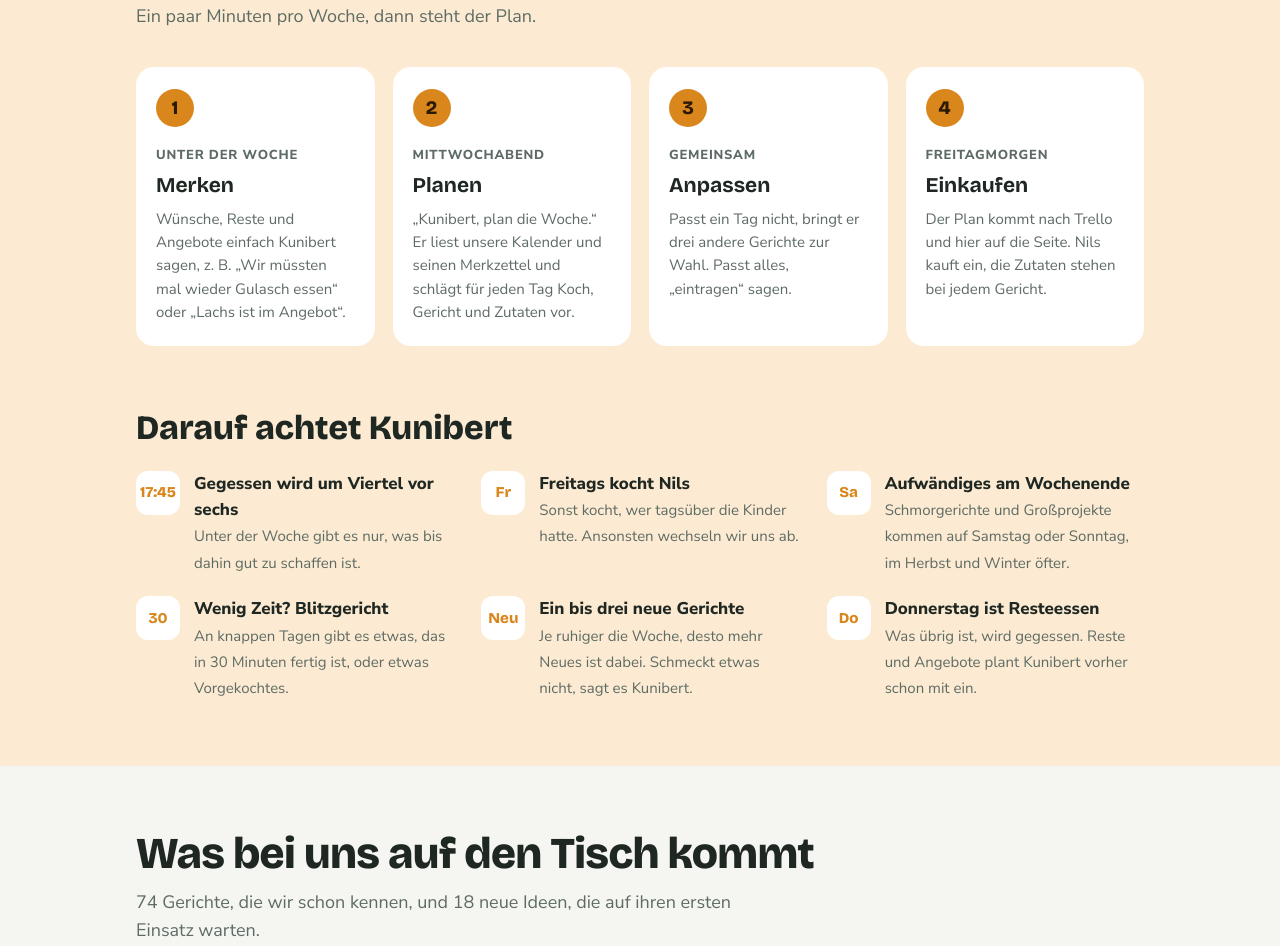
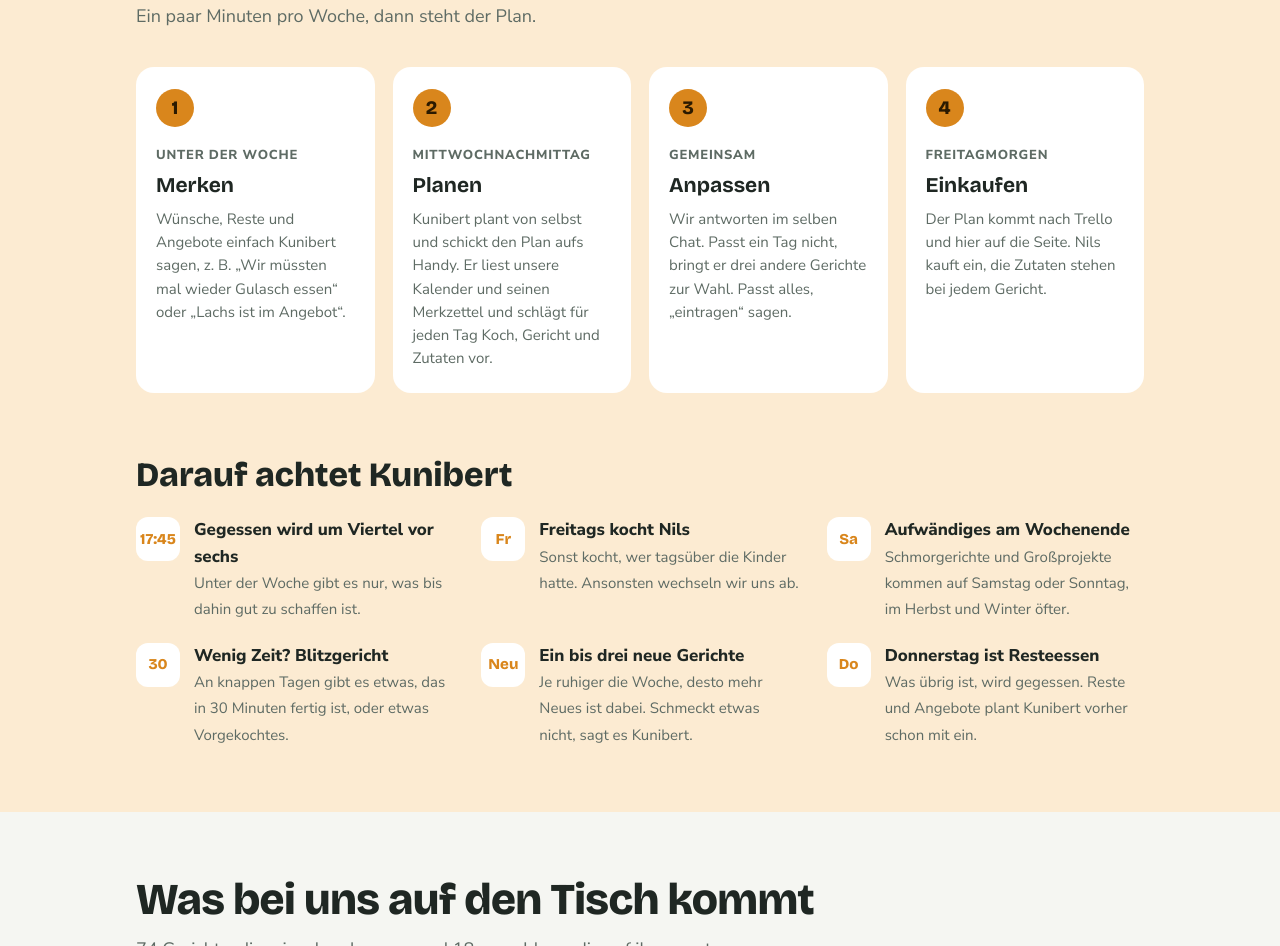
Before and after one commit to gaudlitznils-design/ki-team-ga, a plain HTML site: page index.html in a window 1280 px wide. Shown: the part 3765-4711 px from the top of the page. Drawn offline with nearby package versions, Linux system fonts and the light colour scheme; no server answers.

Commit message:
Essensplan: Texte zum automatischen Planen am Mittwoch angepasst
Co-Authored-By: Claude Opus 5.5 <noreply@anthropic.com>
Claude-Session: https://claude.ai/code/session_01Uu4JKrqssxp8W1isSCbYkF

```diff
--- a/index.html
+++ b/index.html
@@ -286,8 +286,8 @@ footer{padding-block:28px 48px;text-align:center;color:var(--soft);font-size:14p
       <p class="intro">Ein paar Minuten pro Woche, dann steht der Plan.</p>
       <ol class="steps">
         <li><span class="when">Unter der Woche</span><b>Merken</b><p>Wünsche, Reste und Angebote einfach Kunibert sagen, z.&nbsp;B. „Wir müssten mal wieder Gulasch essen“ oder „Lachs ist im Angebot“.</p></li>
-        <li><span class="when">Mittwochabend</span><b>Planen</b><p>„Kunibert, plan die Woche.“ Er liest unsere Kalender und seinen Merkzettel und schlägt für jeden Tag Koch, Gericht und Zutaten vor.</p></li>
-        <li><span class="when">Gemeinsam</span><b>Anpassen</b><p>Passt ein Tag nicht, bringt er drei andere Gerichte zur Wahl. Passt alles, „eintragen“ sagen.</p></li>
+        <li><span class="when">Mittwochnachmittag</span><b>Planen</b><p>Kunibert plant von selbst und schickt den Plan aufs Handy. Er liest unsere Kalender und seinen Merkzettel und schlägt für jeden Tag Koch, Gericht und Zutaten vor.</p></li>
+        <li><span class="when">Gemeinsam</span><b>Anpassen</b><p>Wir antworten im selben Chat. Passt ein Tag nicht, bringt er drei andere Gerichte zur Wahl. Passt alles, „eintragen“ sagen.</p></li>
         <li><span class="when">Freitagmorgen</span><b>Einkaufen</b><p>Der Plan kommt nach Trello und hier auf die Seite. Nils kauft ein, die Zutaten stehen bei jedem Gericht.</p></li>
       </ol>
 
@@ -461,7 +461,7 @@ footer{padding-block:28px 48px;text-align:center;color:var(--soft);font-size:14p
     var nfr=addDays(fr,7), nend=iso(addDays(nfr,6)), nstart=iso(nfr);
     if(keys.some(function(k){return k>=nstart && k<=nend;})) weekBlock(wk,nfr,byD,'Nächste Woche: ');
     else if(live){ var e=el('div','week empty'); e.appendChild(el('h3',null,'Nächste Woche: '+fmt(nstart).slice(0,6)+' bis '+fmt(nend).slice(0,6)));
-      e.appendChild(el('p',null,'Noch nicht geplant.')); e.appendChild(el('p',null,'Kunibert plant meist mittwochabends, dann steht die Woche hier.')); wk.appendChild(e); }
+      e.appendChild(el('p',null,'Noch nicht geplant.')); e.appendChild(el('p',null,'Kunibert plant mittwochs von selbst. Sobald wir „eintragen“ sagen, steht die Woche hier.')); wk.appendChild(e); }
   }
   PLAN.then(function(V){ showWeeks(V,true); })
       .catch(function(e){ console.warn('Wochenplan aus Google Sheets nicht geladen, nehme data/gerichte.json:',e); showWeeks(D.verlauf,false); });
```
